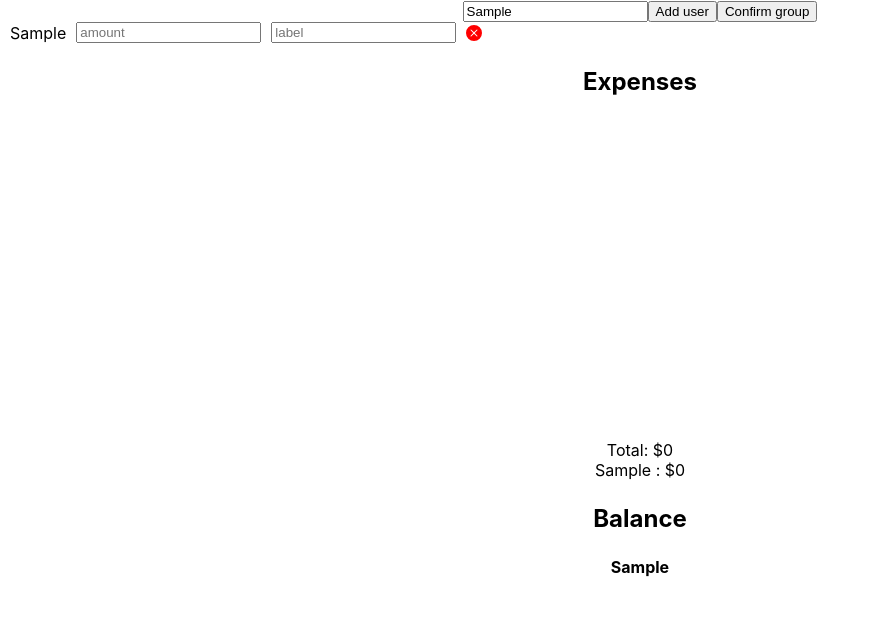
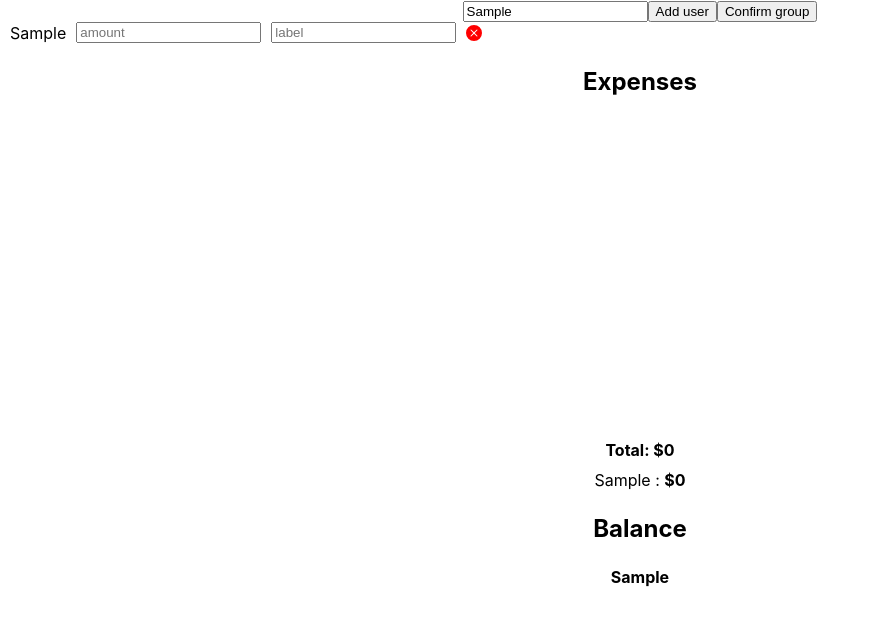
Before and after one commit to SagTheo/splitCosts, a React (Create React App) app: page / in a window 1280 px wide. Both pictures are taken after typing "Sample" into the empty fields and a click on the button "Add user". Shown: the top 626 px of the page, without its empty margins (0-869 px from the left). Built offline with nearby package versions, Linux system fonts and the light colour scheme.

Commit message:
improved formatNumber + added some styles

```diff
--- a/src/App.css
+++ b/src/App.css
@@ -7,10 +7,15 @@
   font-weight: bold;
 }
 
+.globalTotal {
+  font-weight: bold;
+}
+
 .total {
   display: flex;
   gap: 20px;
   justify-content: center;
+  margin-top: 10px;
 }
 
 .expenses {
--- a/src/App.js
+++ b/src/App.js
@@ -97,7 +97,7 @@ function App() {
 
       // Set global + individual totals
       user['totalExpenses'] += Number(expense)
-      setTotal(Number(expense) + total)
+      setTotal(formatNumber(Number(expense) + total))
 
       // Update debt for each user
       updateDebt()
@@ -112,7 +112,7 @@ function App() {
 
     // Set global + individual totals
     userTotalToUpdate['totalExpenses'] -= toTakeAway
-    setTotal(total - Number(toTakeAway))
+    setTotal(formatNumber(total - Number(toTakeAway)))
 
     // Update debt for each user
     updateDebt()
@@ -164,7 +164,7 @@ function App() {
         </div>
       </div>
 
-      <span>Total: ${total}</span>
+      <span className='globalTotal'>Total: ${total}</span>
 
       <div className='total'>
         {
--- a/src/components/UserTotalExpenses.js
+++ b/src/components/UserTotalExpenses.js
@@ -1,10 +1,11 @@
 import React from 'react'
 import { formatName } from '../functions'
+import styles from '../css/UserTotalExpenses.module.css'
 
 const UserTotalExpenses = ({ userName, totalExpenses}) => {
   return (
     <div>
-        {formatName(userName)} : ${totalExpenses}
+        {formatName(userName)} : <span className={styles.total}>${totalExpenses}</span>
     </div>
   )
 }
--- /dev/null
+++ b/src/css/UserTotalExpenses.module.css
@@ -0,0 +1,3 @@
+.total {
+    font-weight: bold;
+}
--- a/src/functions.js
+++ b/src/functions.js
@@ -3,7 +3,10 @@ const formatName = name => {
 }
 
 const formatNumber = (nb, divisor = 1) => {
-    return Math.trunc((nb / divisor) * 100) / 100
+    let nbX10 = nb * 10
+    nbX10 = nbX10 / divisor
+
+    return Math.trunc((nbX10 / 10) * 100) / 100
 }
 
 export { formatName, formatNumber }
```
Also changed, not shown: todo.txt (deleted).
